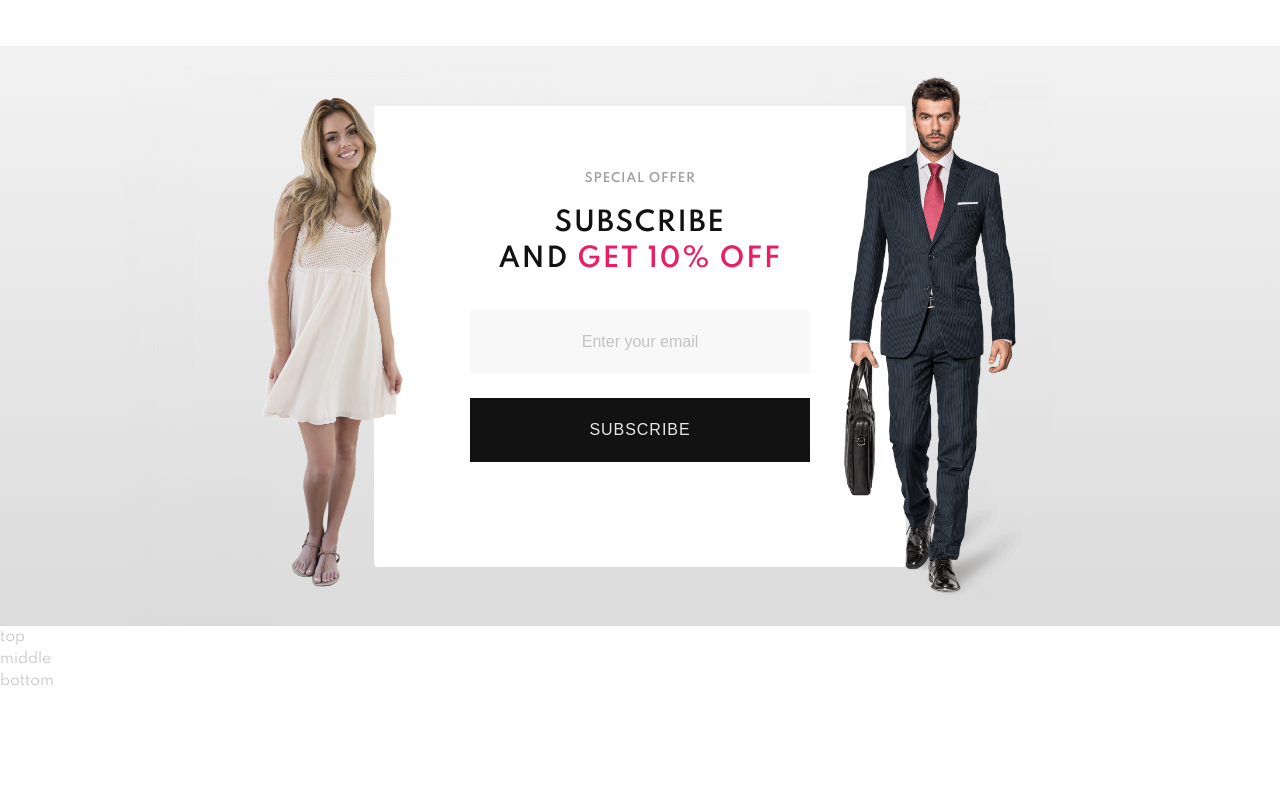
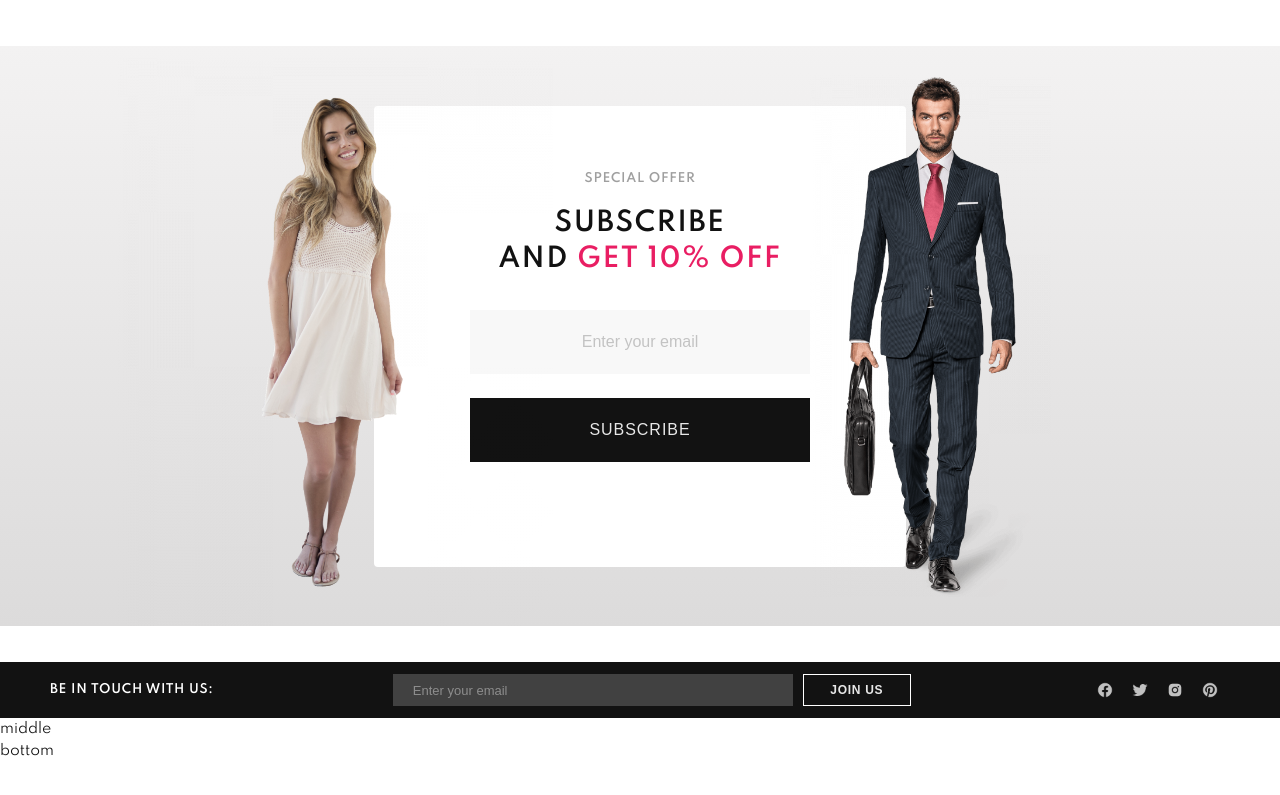
Before and after one commit to pswitalski/Store, a React (Create React App) app: page / in a window 1280 px wide. Shown: the part 3299-4094 px from the top of the page. Built offline with nearby package versions, Linux system fonts and the light colour scheme; no server answers.

Commit message:
create TopFooter and hadnle api call to subscribe

```diff
--- a/src/components/Footer/Footer.js
+++ b/src/components/Footer/Footer.js
@@ -5,13 +5,16 @@ import { StyledFooter } from './Footer.styles';
 import TopFooter from './TopFooter/TopFooter';
 import MiddleFooter from './MiddleFooter/MiddleFooter';
 import BottomFooter from './BottomFooter/BottomFooter';
+import { Wrapper } from 'assets/styles/Wrapper';
 
 const Footer = () => {
     return(
         <StyledFooter>
-            <TopFooter />
-            <MiddleFooter />
-            <BottomFooter />
+            <Wrapper>
+                <TopFooter />
+                <MiddleFooter />
+                <BottomFooter />
+            </Wrapper>
         </StyledFooter>
     )
 }
--- a/src/components/Footer/Footer.styles.js
+++ b/src/components/Footer/Footer.styles.js
@@ -3,4 +3,6 @@ import styled from "styled-components";
 export const StyledFooter = styled.footer`
     height: 333px;
     width: 100%;
+    color: ${props => props.theme.colors.dark};
+    margin-top: 36px;
 `;
--- a/src/components/Footer/TopFooter/TopFooter.js
+++ b/src/components/Footer/TopFooter/TopFooter.js
@@ -1,11 +1,69 @@
-import React from 'react';
+import React, { useState } from 'react';
 
-import { StyledTopFooter } from './TopFooter.styles';
+import { useSelector, useDispatch } from 'react-redux';
+import { subscribe } from 'features/newsletterSubscribe/newsletterSubscribeSlice';
+
+import { StyledTopFooter, StyledContainer, StyledP, StyledButton, StyledForm, StyledInput } from './TopFooter.styles';
+
+import SocialMediaLink from 'components/Header/SocialMediaLink/SocialMediaLink';
+
+import facebook from 'assets/icons/facebook 1.png';
+import twitter from 'assets/icons/logo-twitter 1.png';
+import instagram from 'assets/icons/instagram 1.png';
+import pinterest from 'assets/icons/logo-pinterest 1.png';
+
+import { newsletterSubscribe } from 'helpers/newsletterSubscribe';
+
+const initialPlaceholder = 'Enter your email';
 
 const TopFooter = () => {
+
+    const [inputValue, setInputValue] = useState('');
+    const [placeholderValue, setPlaceholderValue] = useState(initialPlaceholder)
+    const isSubscribed = useSelector(state => state.newsletterSubscribe);
+    const dispatch = useDispatch();
+
+    const inputChangeHandler = (e) => {
+        setInputValue(e.target.value);
+    }
+
+    const submitFormHandler = async (e) => {
+        e.preventDefault();
+        const response = await newsletterSubscribe(inputValue);
+
+        if (response.title === 'newsletter') {
+            dispatch(subscribe());
+            setPlaceholderValue('Thank You for subscribe');
+            setInputValue('');
+        } else {
+            setPlaceholderValue(response);
+            setInputValue('');
+        }
+        console.log(response)
+    }
+
     return(
         <StyledTopFooter>
-        top
+            <StyledContainer className="mobileHide" >
+                <StyledP>be in touch with us:</StyledP>
+            </StyledContainer>
+            <StyledContainer>
+                <StyledForm onSubmit={submitFormHandler} >
+                    <StyledInput
+                    disabled={isSubscribed.newsletterSubscribe ? true : false} type="email"
+                    placeholder={placeholderValue}
+                    value={inputValue}
+                    onChange={inputChangeHandler} />
+
+                    <StyledButton type="submit" disabled={isSubscribed.newsletterSubscribe ? true : false} >join us</StyledButton>
+                </StyledForm>
+            </StyledContainer>
+            <StyledContainer className="mobileHide">
+            <SocialMediaLink icon={facebook} alt="facebook" url="https://www.facebook.com/" />
+                    <SocialMediaLink icon={twitter} alt="twitter" url="https://twitter.com/" />
+                    <SocialMediaLink icon={instagram} alt="instagram" url="https://www.instagram.com/" />
+                    <SocialMediaLink icon={pinterest} alt="pinterest" url="https://www.pinterest.com/" />
+            </StyledContainer>
         </StyledTopFooter>
     )
 }
--- a/src/components/Footer/TopFooter/TopFooter.styles.js
+++ b/src/components/Footer/TopFooter/TopFooter.styles.js
@@ -1,3 +1,83 @@
 import styled from "styled-components";
 
-export const StyledTopFooter = styled.div``;
+export const StyledTopFooter = styled.div`
+    height: 56px;
+    background-color: ${props => props.theme.colors.dark};
+    display: flex;
+    flex-direction: row;
+    justify-content: space-between;
+    align-items: center;
+    padding: 0 50px;
+
+    @media (max-width: 600px) {
+        padding: 0 5px;
+        justify-content: center;
+    }
+`;
+
+export const StyledContainer = styled.div`
+    display: flex;
+
+    &.mobileHide {
+        @media (max-width: 600px) {
+            display: none;
+        }
+    }
+`;
+
+export const StyledP = styled.p`
+    color: ${props => props.theme.colors.white};
+    font-size: 12px;
+    font-weight: 600;
+    line-height: 18px;
+    letter-spacing: 0.06em;
+    text-transform: uppercase;
+
+    @media (max-width: 800px) {
+        display: none;
+    }
+`;
+
+export const StyledForm = styled.form`
+    display: flex;
+`;
+
+export const StyledInput = styled.input`
+    height: 32px;
+    width: 400px;
+    margin-right: 10px;
+    outline: none;
+    padding: 0 20px;
+    font-size: 13px;
+    font-weight: 500;
+    background-color: rgba(255, 255, 255, 0.2);
+    color: #fff;
+    border: none;
+
+    &::placeholder {
+        color: rgba(255, 255, 255, 0.4)
+    }
+
+    @media (max-width: 1000px) {
+        width: 200px;
+    }
+`;
+
+export const StyledButton = styled.button`
+    height: 32px;
+    width: 108px;
+    color: rgba(255, 255, 255, 0.9);
+    background-color: ${props => props.theme.colors.dark};
+    border: 1px solid #fff;
+    font-size: 12px;
+    font-weight: 600;
+    line-height: 18px;
+    letter-spacing: 0.06em;
+    text-transform: uppercase;
+    cursor: pointer;
+
+    &:disabled {
+        opacity: 0.8;
+        cursor: auto;
+    }
+`;
--- a/src/components/NewsletterSection/NewsletterSection.styles.js
+++ b/src/components/NewsletterSection/NewsletterSection.styles.js
@@ -77,9 +77,11 @@ export const StyledButton = styled.button`
     font-size: 16px;
     line-height: 18px;
     letter-spacing: 0.06em;
+    cursor: pointer;
 
     &:disabled {
         opacity: 0.8;
+        cursor: auto;
     }
 `;
 
```
